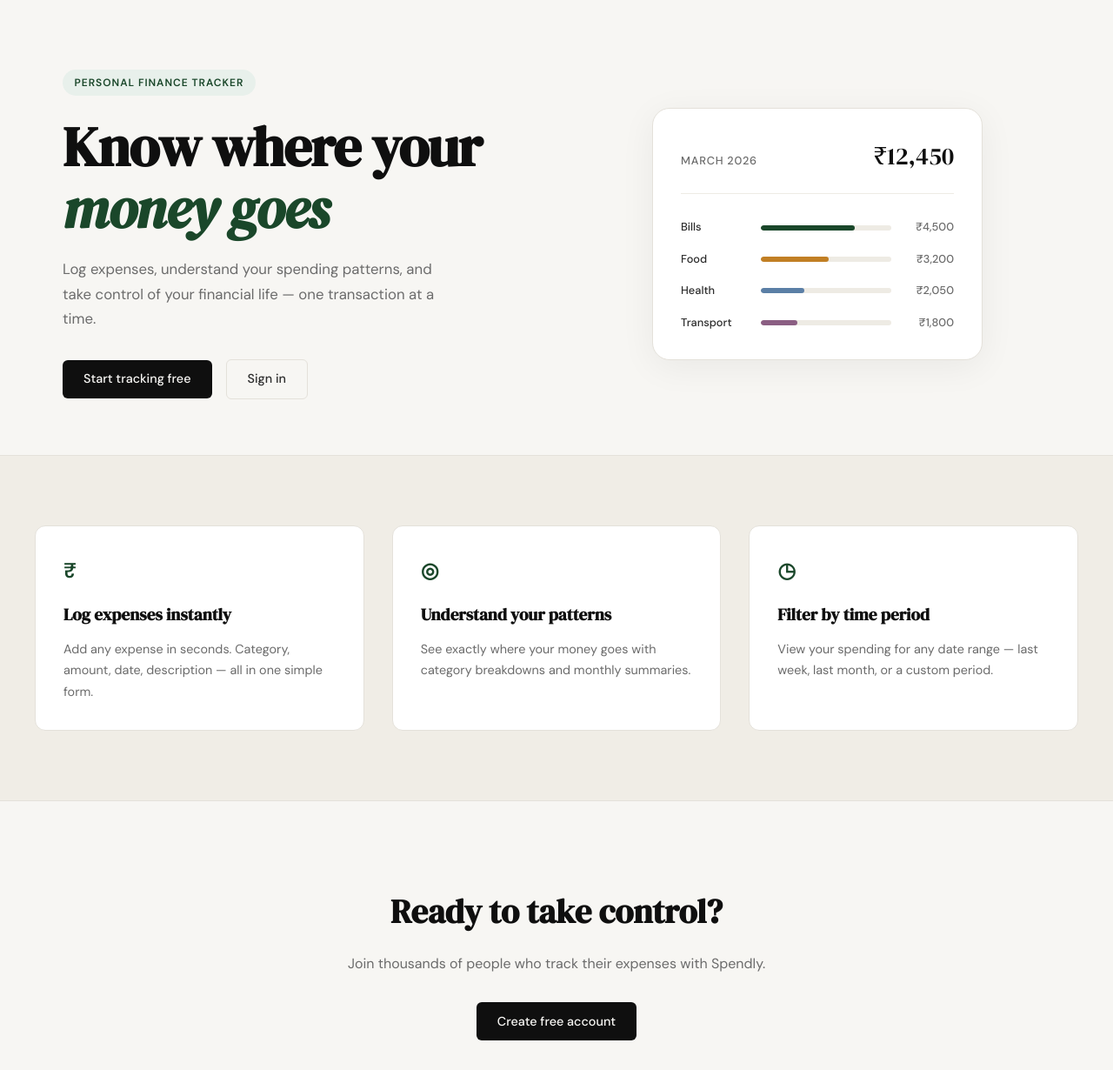
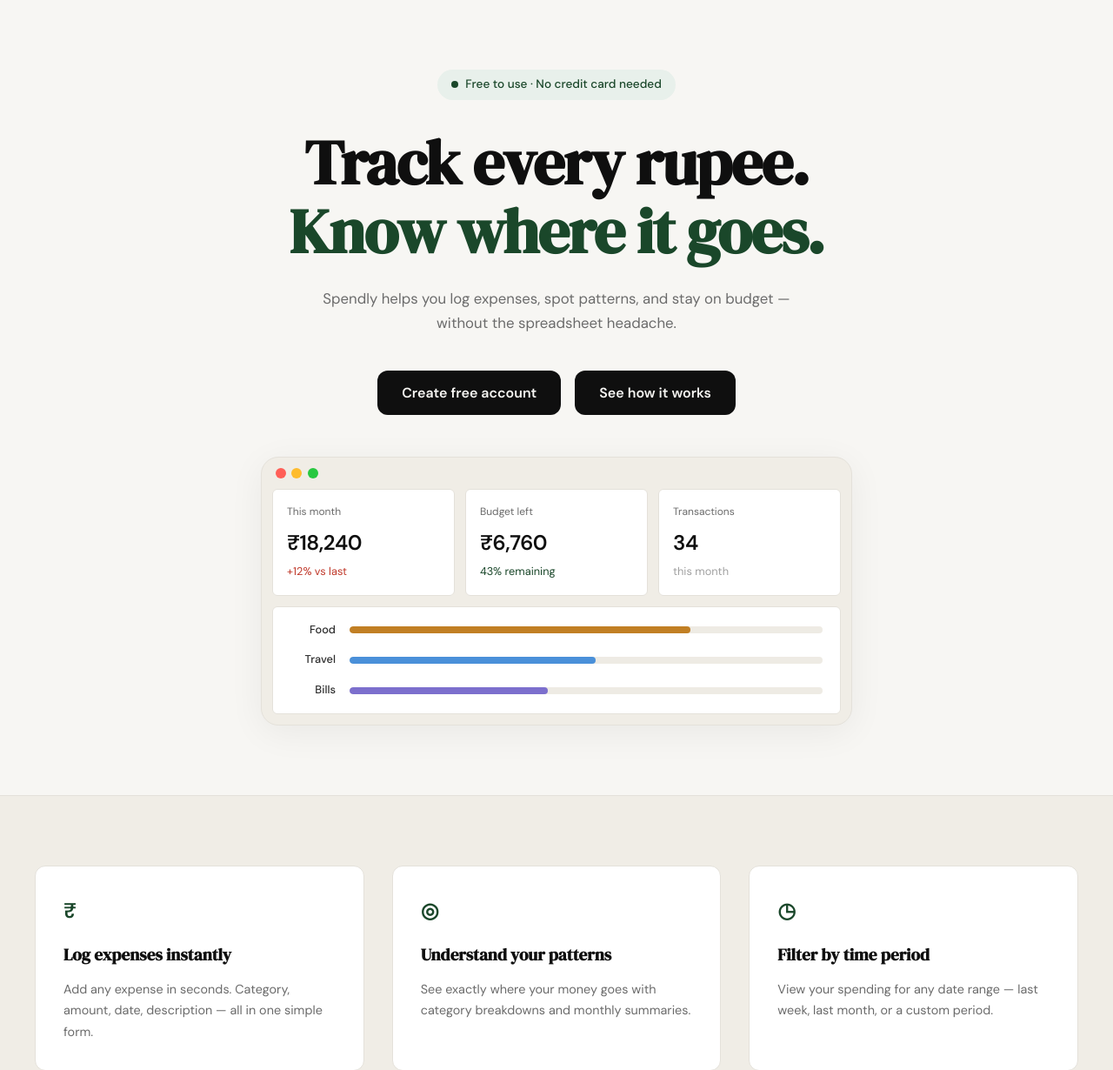
Before and after one commit to lateralme1111-arc/spendly, a Flask app: page / in a window 1280 px wide. Shown: the part 61-1291 px from the top of the page at 87% size. Run offline with Flask 3, Linux system fonts and the light colour scheme.

Commit message:
landing: redesign hero section to match mockup

```diff
--- /dev/null
+++ b/static/css/landing.css
@@ -0,0 +1,208 @@
+/* ------------------------------------------------------------------ */
+/* Hero overrides — centered single-column layout                      */
+/* ------------------------------------------------------------------ */
+
+.hero {
+    grid-template-columns: 1fr;
+    text-align: center;
+    padding: 5rem 2rem 5rem;
+    gap: 3rem;
+}
+
+.hero-inner {
+    display: flex;
+    flex-direction: column;
+    align-items: center;
+}
+
+/* Badge */
+
+.hero-badge {
+    display: inline-flex;
+    align-items: center;
+    gap: 0.5rem;
+    background: var(--accent-light);
+    color: var(--accent);
+    font-size: 0.85rem;
+    font-weight: 500;
+    letter-spacing: normal;
+    text-transform: none;
+    padding: 0.4rem 1rem;
+    border-radius: 999px;
+    margin-bottom: 2rem;
+}
+
+.hero-badge-dot {
+    width: 8px;
+    height: 8px;
+    border-radius: 50%;
+    background: var(--accent);
+    flex-shrink: 0;
+}
+
+/* Title */
+
+.hero-title {
+    font-size: clamp(2.8rem, 6vw, 4.5rem);
+    line-height: 1.1;
+    margin-bottom: 1.5rem;
+}
+
+.hero-title-accent {
+    color: var(--accent);
+    font-style: normal;
+}
+
+/* Subtitle */
+
+.hero-subtitle {
+    max-width: 560px;
+    text-align: center;
+    margin-bottom: 2.5rem;
+    font-size: 1.05rem;
+}
+
+/* Buttons */
+
+.btn-hero {
+    padding: 0.8rem 1.75rem;
+    font-size: 1rem;
+    font-weight: 600;
+    border-radius: var(--radius-md);
+}
+
+/* Mock window */
+
+.hero-visual {
+    display: flex;
+    justify-content: center;
+}
+
+.mock-window {
+    background: var(--paper-warm);
+    border: 1px solid var(--border);
+    border-radius: var(--radius-lg);
+    width: 100%;
+    max-width: 680px;
+    overflow: hidden;
+    box-shadow: 0 8px 40px rgba(0, 0, 0, 0.06);
+}
+
+.mock-window-bar {
+    display: flex;
+    align-items: center;
+    gap: 0.4rem;
+    padding: 0.75rem 1rem;
+}
+
+.mock-dot {
+    width: 12px;
+    height: 12px;
+    border-radius: 50%;
+    flex-shrink: 0;
+}
+
+.mock-dot-red    { background: #ff5f57; }
+.mock-dot-yellow { background: #febc2e; }
+.mock-dot-green  { background: #28c840; }
+
+/* Stat cards */
+
+.mock-stats {
+    display: grid;
+    grid-template-columns: repeat(3, 1fr);
+    gap: 0.75rem;
+    padding: 0 0.75rem 0.75rem;
+}
+
+.mock-stat-card {
+    background: var(--paper-card);
+    border: 1px solid var(--border);
+    border-radius: var(--radius-sm);
+    padding: 1rem;
+    text-align: left;
+}
+
+.mock-stat-label {
+    font-size: 0.75rem;
+    color: var(--ink-muted);
+    margin-bottom: 0.4rem;
+}
+
+.mock-stat-value {
+    font-size: 1.5rem;
+    font-weight: 700;
+    color: var(--ink);
+    margin-bottom: 0.25rem;
+    letter-spacing: -0.02em;
+}
+
+.mock-stat-sub {
+    font-size: 0.8rem;
+    color: var(--ink-faint);
+}
+
+.mock-stat-sub--red   { color: var(--danger); }
+.mock-stat-sub--green { color: var(--accent); }
+
+/* Category bars */
+
+.mock-cats {
+    background: var(--paper-card);
+    border: 1px solid var(--border);
+    border-radius: var(--radius-sm);
+    margin: 0 0.75rem 0.75rem;
+    padding: 1rem 1.25rem;
+    display: flex;
+    flex-direction: column;
+    gap: 0.9rem;
+    text-align: left;
+}
+
+.mock-cat-row {
+    display: grid;
+    grid-template-columns: 52px 1fr;
+    align-items: center;
+    gap: 1rem;
+}
+
+.mock-cat-label {
+    font-size: 0.8rem;
+    font-weight: 500;
+    color: var(--ink-soft);
+    text-align: right;
+}
+
+.mock-cat-track {
+    height: 8px;
+    background: var(--border-soft);
+    border-radius: 999px;
+    overflow: hidden;
+}
+
+.mock-cat-bar {
+    height: 100%;
+    border-radius: 999px;
+}
+
+.mock-cat-bar--amber  { background: #c17f24; }
+.mock-cat-bar--blue   { background: #4a90d9; }
+.mock-cat-bar--purple { background: #7c6fcd; }
+
+/* Keep visual visible on smaller screens */
+
+@media (max-width: 900px) {
+    .hero-visual {
+        display: flex;
+    }
+
+    .mock-stats {
+        grid-template-columns: repeat(3, 1fr);
+    }
+}
+
+@media (max-width: 600px) {
+    .mock-stats {
+        grid-template-columns: 1fr;
+    }
+}
--- a/templates/landing.html
+++ b/templates/landing.html
@@ -1,60 +1,74 @@
 {% extends "base.html" %}
 
 {% block title %}Spendly — Track Every Rupee{% endblock %}
+
+{% block head %}
+<link rel="stylesheet" href="{{ url_for('static', filename='css/landing.css') }}">
+{% endblock %}
 
 {% block content %}
 
 <section class="hero">
     <div class="hero-inner">
-        <div class="hero-badge">Personal Finance Tracker</div>
+        <div class="hero-badge">
+            <span class="hero-badge-dot"></span>
+            Free to use · No credit card needed
+        </div>
         <h1 class="hero-title">
-            Know where your<br>
-            <em>money goes</em>
+            Track every rupee.<br>
+            <span class="hero-title-accent">Know where it goes.</span>
         </h1>
         <p class="hero-subtitle">
-            Log expenses, understand your spending patterns,
-            and take control of your financial life —
-            one transaction at a time.
+            Spendly helps you log expenses, spot patterns, and stay
+            on budget — without the spreadsheet headache.
         </p>
         <div class="hero-actions">
-            <a href="{{ url_for('register') }}" class="btn-primary">Start tracking free</a>
-            <a href="{{ url_for('login') }}" class="btn-ghost">Sign in</a>
+            <a href="{{ url_for('register') }}" class="btn-primary btn-hero">Create free account</a>
+            <a href="#" class="btn-primary btn-hero">See how it works</a>
         </div>
     </div>
     <div class="hero-visual">
-        <div class="mock-card">
-            <div class="mock-card-header">
-                <span class="mock-label">March 2026</span>
-                <span class="mock-total">₹12,450</span>
+        <div class="mock-window">
+            <div class="mock-window-bar">
+                <span class="mock-dot mock-dot-red"></span>
+                <span class="mock-dot mock-dot-yellow"></span>
+                <span class="mock-dot mock-dot-green"></span>
             </div>
-            <div class="mock-bars">
-                <div class="mock-bar-row">
-                    <span class="mock-cat">Bills</span>
-                    <div class="mock-bar-track">
-                        <div class="mock-bar" style="width: 72%"></div>
+            <div class="mock-stats">
+                <div class="mock-stat-card">
+                    <div class="mock-stat-label">This month</div>
+                    <div class="mock-stat-value">₹18,240</div>
+                    <div class="mock-stat-sub mock-stat-sub--red">+12% vs last</div>
+                </div>
+                <div class="mock-stat-card">
+                    <div class="mock-stat-label">Budget left</div>
+                    <div class="mock-stat-value">₹6,760</div>
+                    <div class="mock-stat-sub mock-stat-sub--green">43% remaining</div>
+                </div>
+                <div class="mock-stat-card">
+                    <div class="mock-stat-label">Transactions</div>
+                    <div class="mock-stat-value">34</div>
+                    <div class="mock-stat-sub">this month</div>
+                </div>
+            </div>
+            <div class="mock-cats">
+                <div class="mock-cat-row">
+                    <span class="mock-cat-label">Food</span>
+                    <div class="mock-cat-track">
+                        <div class="mock-cat-bar mock-cat-bar--amber" style="width: 72%"></div>
                     </div>
-                    <span class="mock-amt">₹4,500</span>
                 </div>
-                <div class="mock-bar-row">
-                    <span class="mock-cat">Food</span>
-                    <div class="mock-bar-track">
-                        <div class="mock-bar mock-bar-2" style="width: 52%"></div>
+                <div class="mock-cat-row">
+                    <span class="mock-cat-label">Travel</span>
+                    <div class="mock-cat-track">
+                        <div class="mock-cat-bar mock-cat-bar--blue" style="width: 52%"></div>
                     </div>
-                    <span class="mock-amt">₹3,200</span>
                 </div>
-                <div class="mock-bar-row">
-                    <span class="mock-cat">Health</span>
-                    <div class="mock-bar-track">
-                        <div class="mock-bar mock-bar-3" style="width: 33%"></div>
+                <div class="mock-cat-row">
+                    <span class="mock-cat-label">Bills</span>
+                    <div class="mock-cat-track">
+                        <div class="mock-cat-bar mock-cat-bar--purple" style="width: 42%"></div>
                     </div>
-                    <span class="mock-amt">₹2,050</span>
-                </div>
-                <div class="mock-bar-row">
-                    <span class="mock-cat">Transport</span>
-                    <div class="mock-bar-track">
-                        <div class="mock-bar mock-bar-4" style="width: 28%"></div>
-                    </div>
-                    <span class="mock-amt">₹1,800</span>
                 </div>
             </div>
         </div>
```
